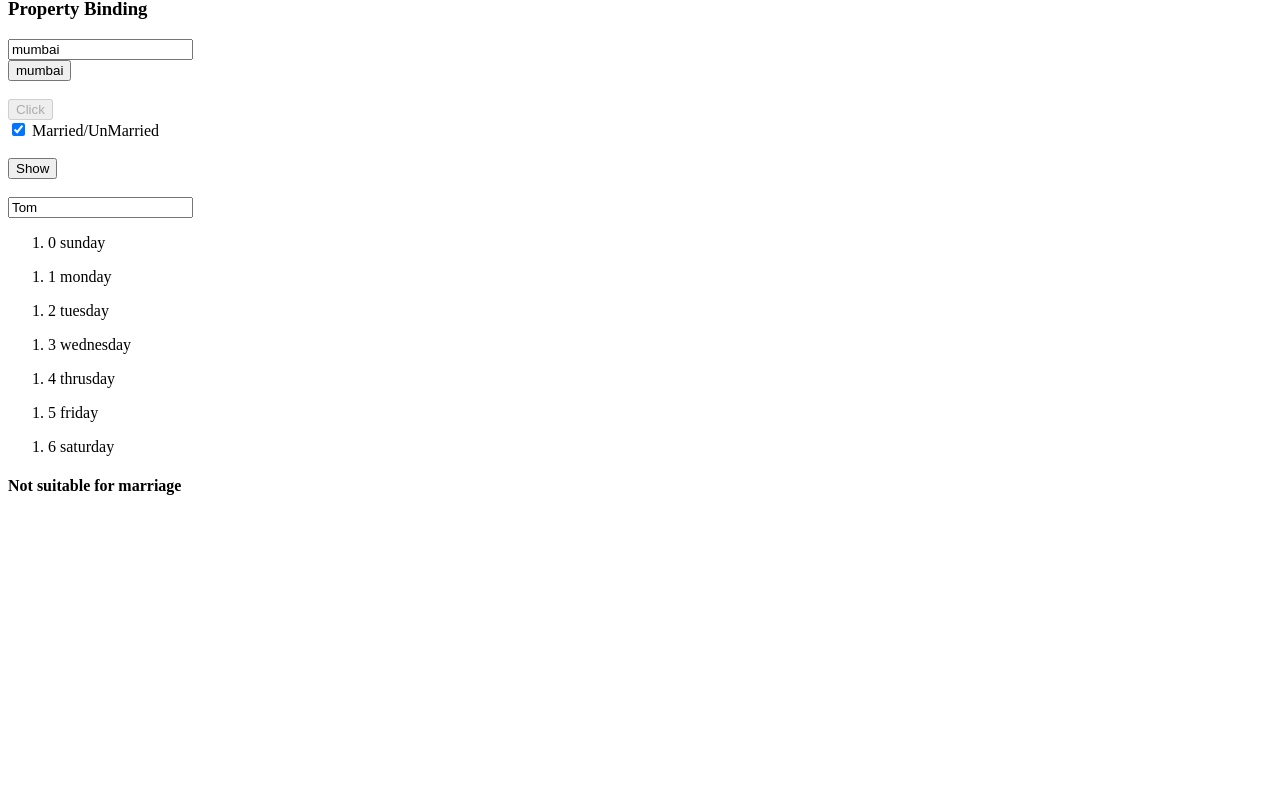
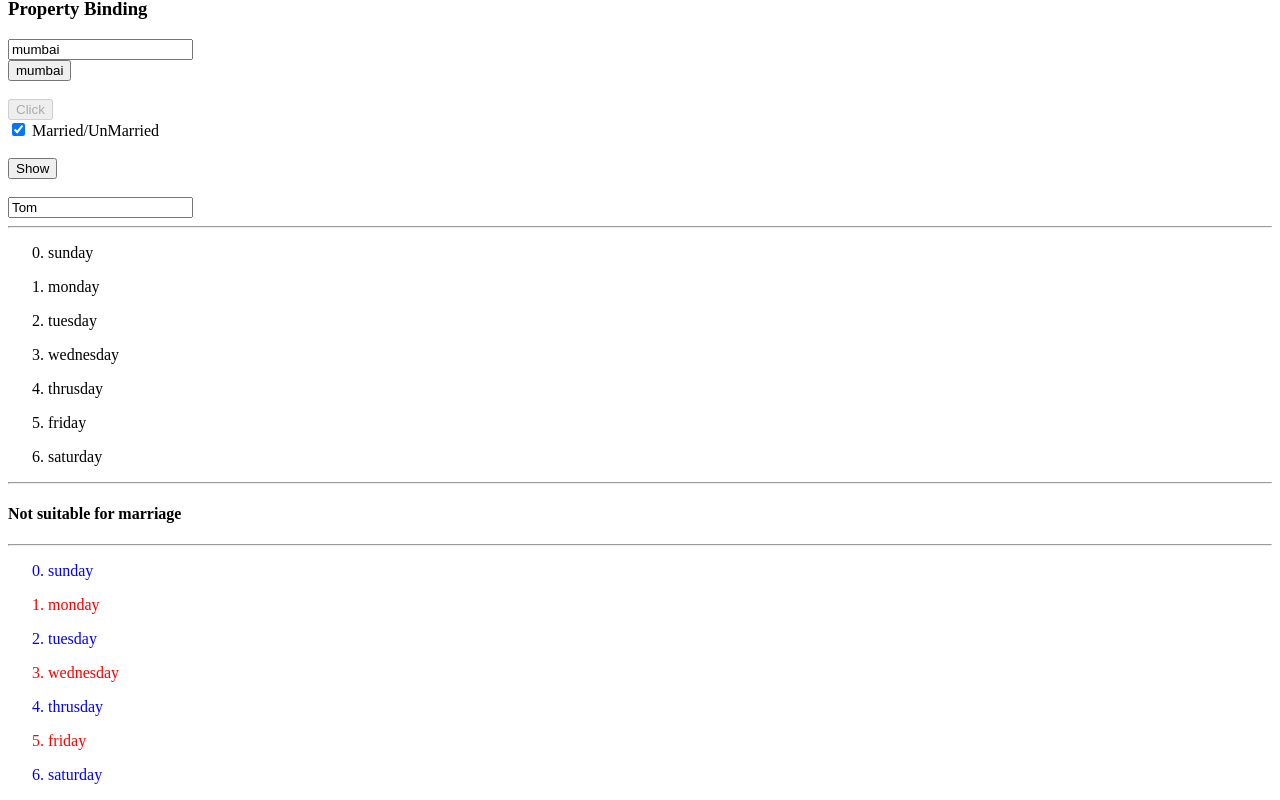
Before and after one commit to akbtech17/angular-lit-training, an Angular app in the folder demoangular/: page / in a window 1280 px wide. Shown: the part 405-1205 px from the top of the page. Before the commit the page ends 921 px from the top, so only its background shows below. Built offline with nearby package versions, Linux system fonts and the light colour scheme.

Commit message:
combination of ngFor and ngIf

```diff
--- a/demoangular/src/app/emplist/emplist.component.html
+++ b/demoangular/src/app/emplist/emplist.component.html
@@ -1,11 +1,26 @@
+<hr>
 <ol *ngFor="let day of weekdays; let i = index;">
     <!-- ngFor is directive equivalent to forEach loop -->
     <!-- day is a run time variable -->
-    <li>{{i}} {{day}}</li>
+    <li value={{i}}>{{day}}</li>
 </ol>
+
+<hr>
+
 <ng-container *ngIf="age > 30; else elseTemplate;">
     <h4>Suitable for marriage</h4>
 </ng-container>
 <ng-template #elseTemplate>
     <h4>Not suitable for marriage</h4>
 </ng-template>
+
+<hr>
+
+<ol *ngFor="let item of weekdays; let i = index;">
+    <ng-container *ngIf="i%2 == 0; else elseTemplate2">
+        <li value={{i}} style="color: blue;">{{item}}</li>
+    </ng-container>
+    <ng-template #elseTemplate2>
+        <li value={{i}} style="color: red;">{{item}}</li>
+    </ng-template>
+</ol>
```
